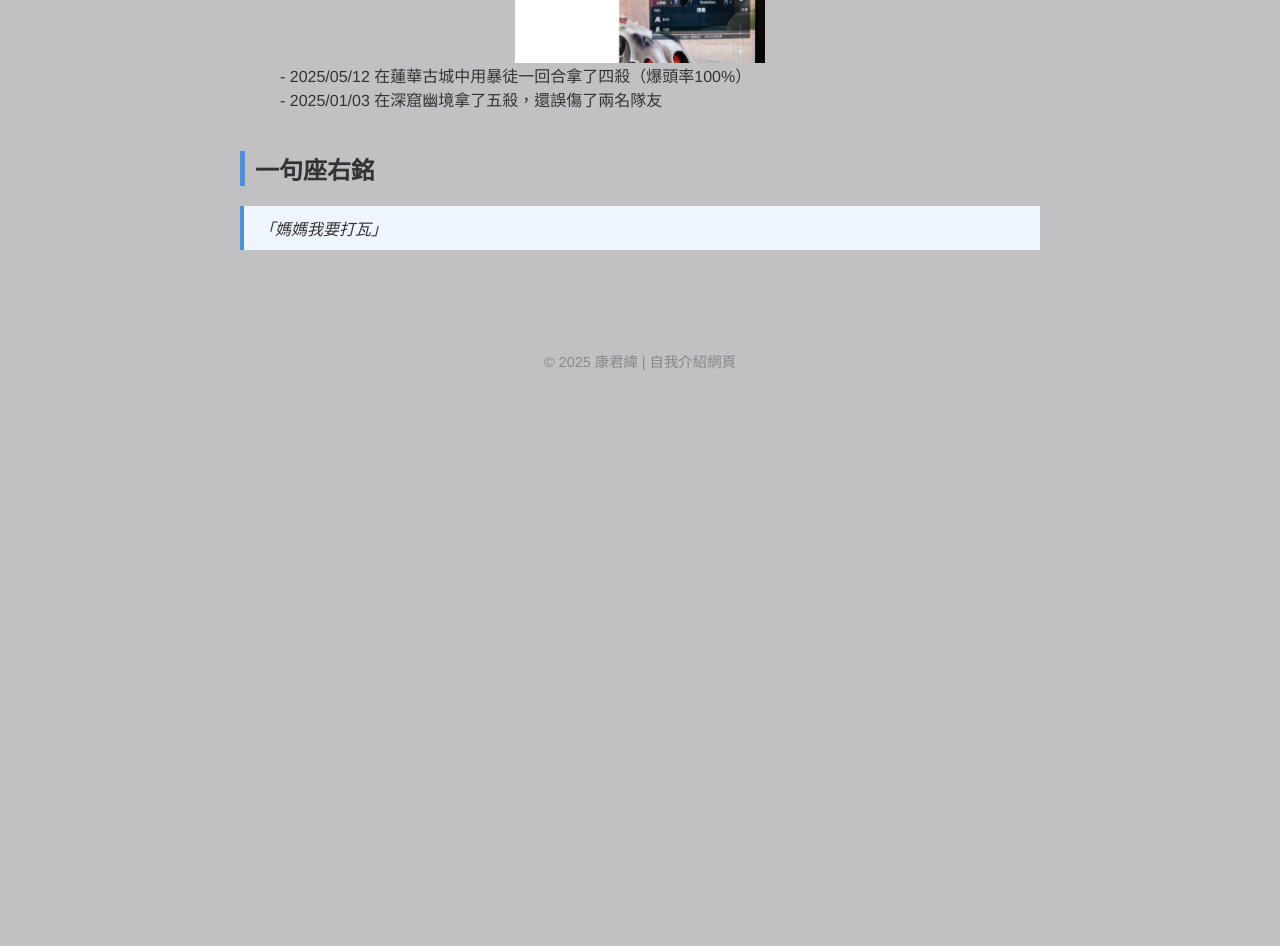
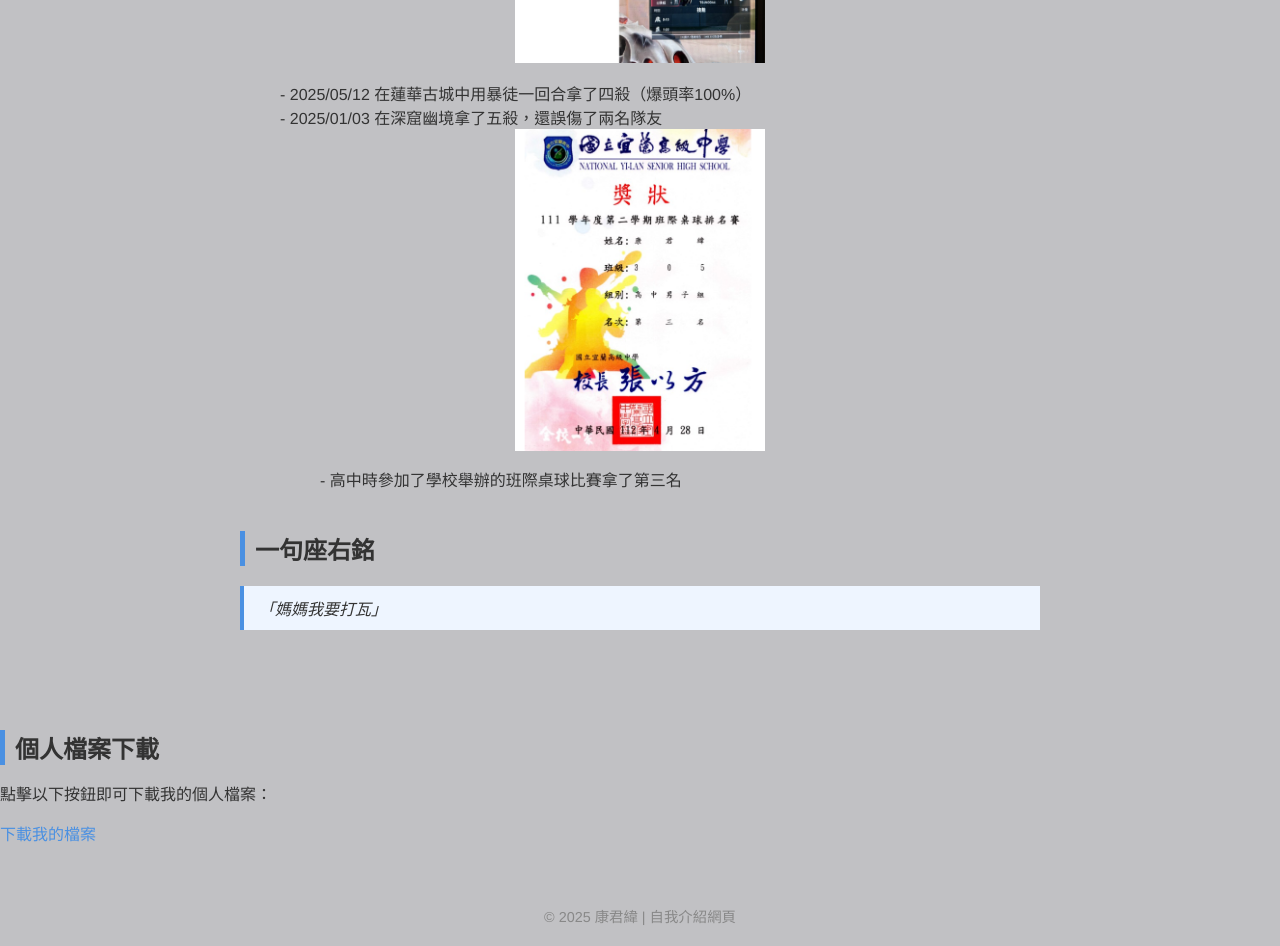
Before and after one commit to Kang940103/kang940103.github.io, a plain HTML site: page index.html in a window 1280 px wide. Shown: the part 1460-2406 px from the top of the page. Before the commit the page ends 1851 px from the top, so only its background shows below. Drawn offline with Linux system fonts and the light colour scheme.

Commit message:
Update index.html

```diff
--- a/index.html
+++ b/index.html
@@ -183,18 +183,23 @@
       </div>
     </div>
 
-    <div class="section">
+     <div class="section">
       <h2>興趣／嗜好</h2>
-      <p>打瓦 🔫</p>
+      <p>打瓦 🔫 、打桌球🏓</p>
     </div>
 
     <div class="section">
       <h2>成就</h2>
       <figure>
-        <img src="456.jpg" alt="遊戲畫面 - 成就展示">
+        <img src="456.jpg" alt="遊戲畫面 - 成就展示"><br>
         <figcaption>
           - 2025/05/12 在蓮華古城中用暴徒一回合拿了四殺（爆頭率100%）<br>
           - 2025/01/03 在深窟幽境拿了五殺，還誤傷了兩名隊友
+        <img src="789.png" alt=" 獎狀- 成就展示">
+      <figure>
+        <figcaption>
+          - 高中時參加了學校舉辦的班際桌球比賽拿了第三名
+
         </figcaption>
       </figure>
     </div>
@@ -212,8 +217,16 @@
     </video>
   </div>
 
-  <footer>
-    &copy; 2025 康君緯 | 自我介紹網頁
+  <section class="section" id="download">
+  <h2>個人檔案下載</h2>
+  <p>點擊以下按鈕即可下載我的個人檔案：</p>
+  <a href="學習歷程.pdf" download class="download-btn">下載我的檔案</a>
+</section>
+
+<footer class="footer">
+  &copy; 2025 康君緯 | 自我介紹網頁
+</footer>
+
   </footer>
   <script>
     let slideIndex = 1;
```
